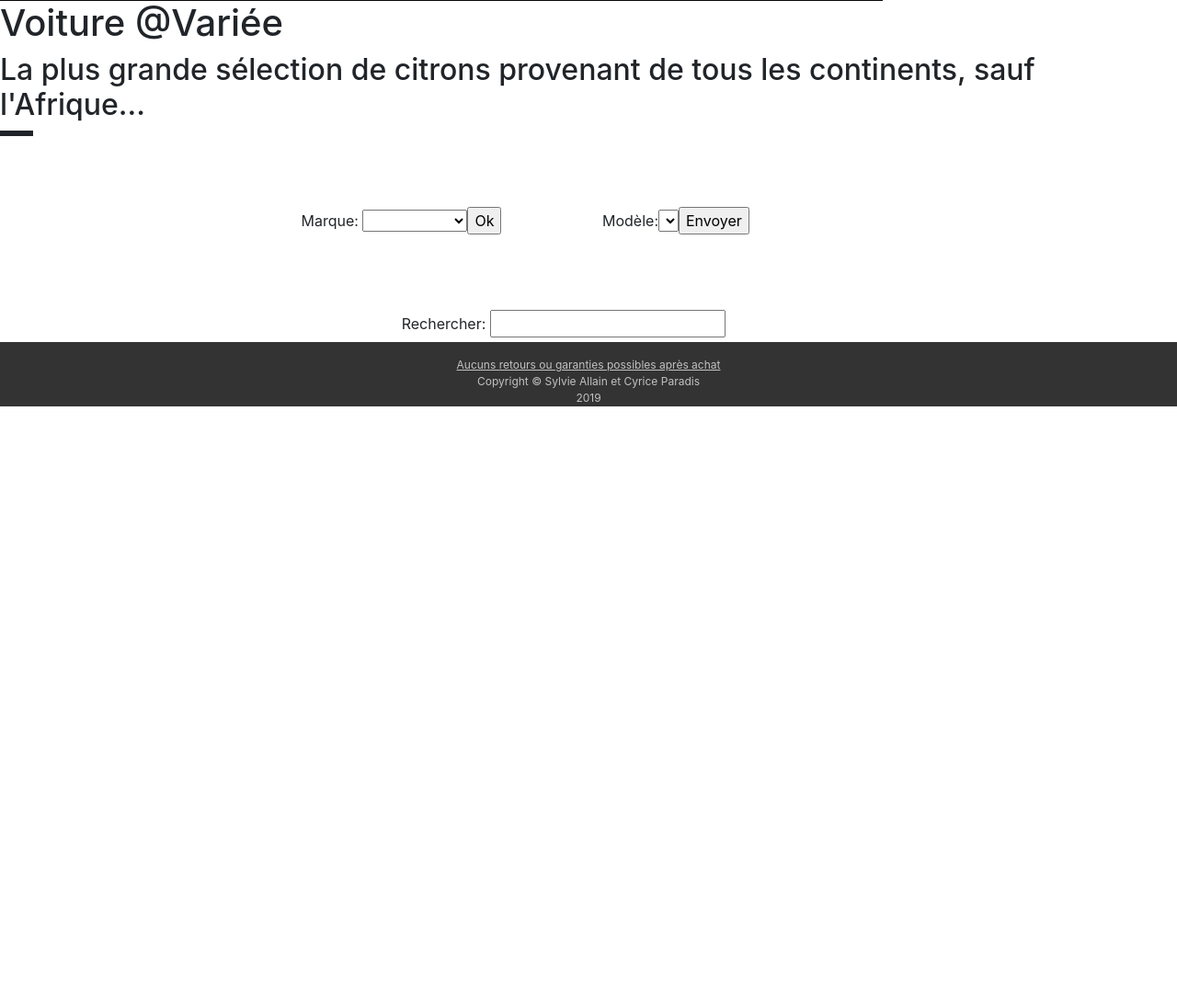
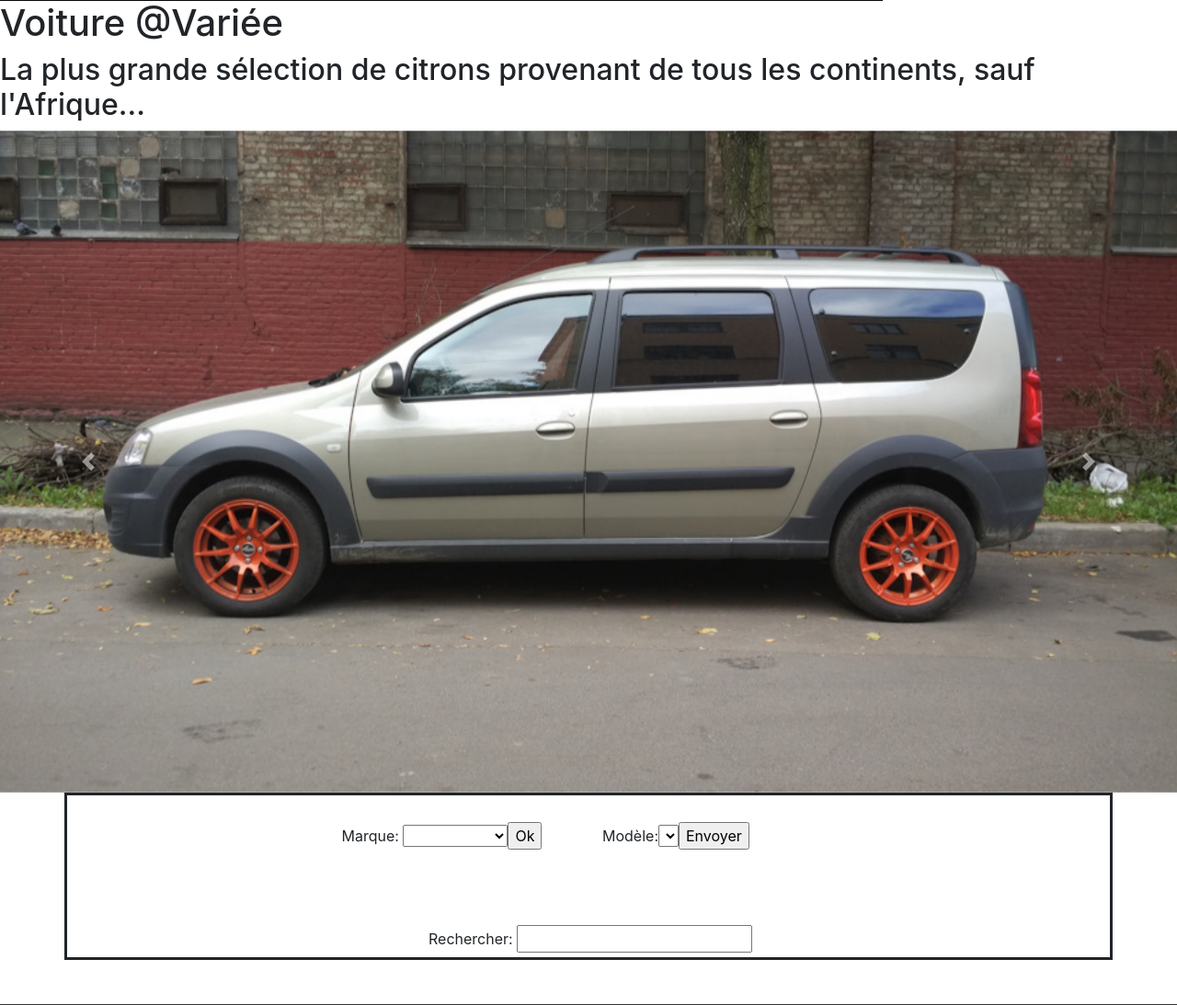
Before and after one commit to SylvieAllain/TP1_php, a PHP site: page / in a window 1280 px wide. Shown: the part 518-1611 px from the top of the page at 92% size. Before the commit the page ends 960 px from the top, so only its background shows below. Run offline with PHP 8.4, Linux system fonts and the light colour scheme; lists and menus that the app fills with data are empty.

Commit message:
carousel

```diff
--- a/vues/accueil.php
+++ b/vues/accueil.php
@@ -3,12 +3,40 @@
   <head>
     <meta charset="utf-8">
     <link rel="stylesheet" href="https://stackpath.bootstrapcdn.com/bootstrap/4.3.1/css/bootstrap.min.css" integrity="sha384-ggOyR0iXCbMQv3Xipma34MD+dH/1fQ784/j6cY/iJTQUOhcWr7x9JvoRxT2MZw1T" crossorigin="anonymous">
+    <script src="https://code.jquery.com/jquery-3.3.1.slim.min.js" integrity="sha384-q8i/X+965DzO0rT7abK41JStQIAqVgRVzpbzo5smXKp4YfRvH+8abtTE1Pi6jizo" crossorigin="anonymous"></script>
+    <script src="https://cdnjs.cloudflare.com/ajax/libs/popper.js/1.14.7/umd/popper.min.js" integrity="sha384-UO2eT0CpHqdSJQ6hJty5KVphtPhzWj9WO1clHTMGa3JDZwrnQq4sF86dIHNDz0W1" crossorigin="anonymous"></script>
+    <script src="https://stackpath.bootstrapcdn.com/bootstrap/4.3.1/js/bootstrap.min.js" integrity="sha384-JjSmVgyd0p3pXB1rRibZUAYoIIy6OrQ6VrjIEaFf/nJGzIxFDsf4x0xIM+B07jRM" crossorigin="anonymous"></script>
     <link rel="stylesheet" href="css/main.css">
     <link rel="stylesheet" href="css/accueil.css">
     <title></title>
   </head>
   <body>
-    <img src=""
+
+    <?php
+    $rand_pictures = array_rand($array_randomPictures,3);
+    ?>
+
+    <div id="carouselExampleControls" class="carousel slide" data-ride="carousel">
+      <div class="carousel-inner">
+        <div class="carousel-item active">
+          <img class="d-block w-100" src=<?php echo $array_randomPictures[$rand_pictures[0]];?> alt="firstSlide">
+        </div>
+        <div class="carousel-item">
+          <img class="d-block w-100" src=<?php echo $array_randomPictures[$rand_pictures[1]];?> alt="secondSlide">
+        </div>
+        <div class="carousel-item">
+          <img class="d-block w-100" src=<?php echo $array_randomPictures[$rand_pictures[2]];?> alt="thirdSlide">
+        </div>
+      </div>
+      <a class="carousel-control-prev" href="#carouselExampleControls" role="button" data-slide="prev">
+        <span class="carousel-control-prev-icon" aria-hidden="true"></span>
+        <span class="sr-only">Previous</span>
+      </a>
+      <a class="carousel-control-next" href="#carouselExampleControls" role="button" data-slide="next">
+        <span class="carousel-control-next-icon" aria-hidden="true"></span>
+        <span class="sr-only">Next</span>
+      </a>
+    </div>
     <div class="container">
     <form name="formulaire" action="" method="post">
       <div class="row">
```
Also changed, not shown: modeles/model_cars.php (+38 -0 lines).
